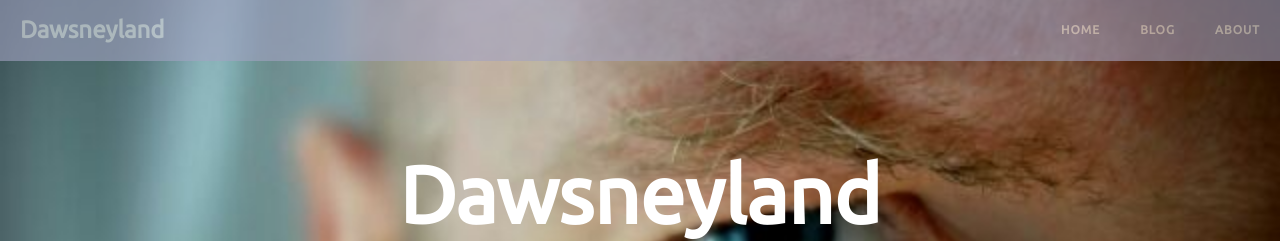
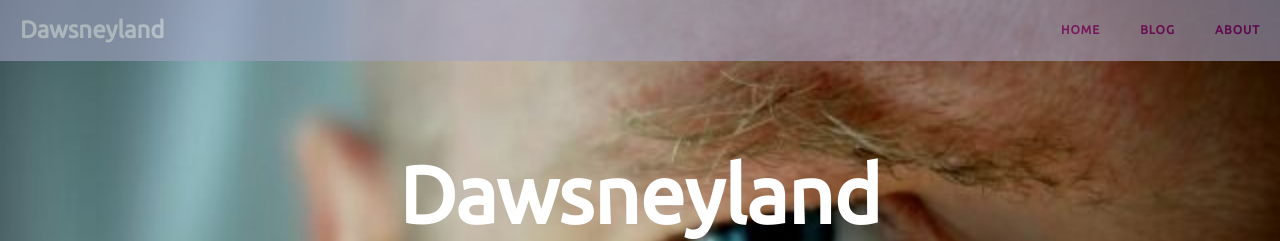
Before and after one commit to dawsneyland/formerdland, a Jekyll site: the page built from index.html, in a window 1280 px wide. Shown: the top 241 px of the page. Built offline with Jekyll 4.4.1, drawn with Linux system fonts in a browser that asks for light colours; nearby versions of some CDN libraries; the list of posts is cut into pages by our own code.

Commit message:
Update custom.css

```diff
--- a/css/custom.css
+++ b/css/custom.css
@@ -64,6 +64,10 @@ h1, h2, h3, h4, h5, h6, body {
     color: purple;
 }
 
+.navbar-default .navbar-nav > li > a {
+    color: purple;
+}
+
 
 ul.share-buttons{
   list-style: none;
```
